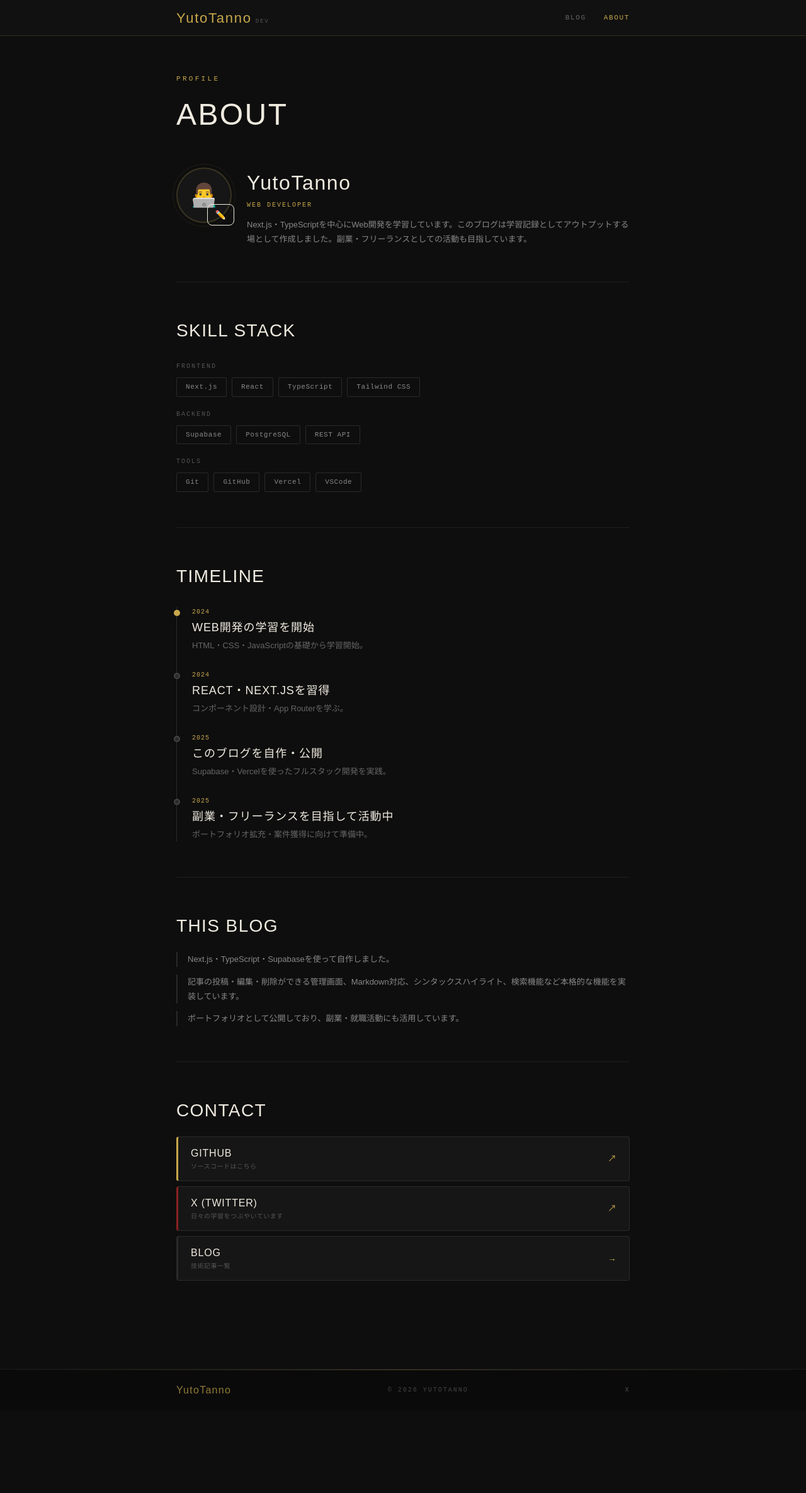
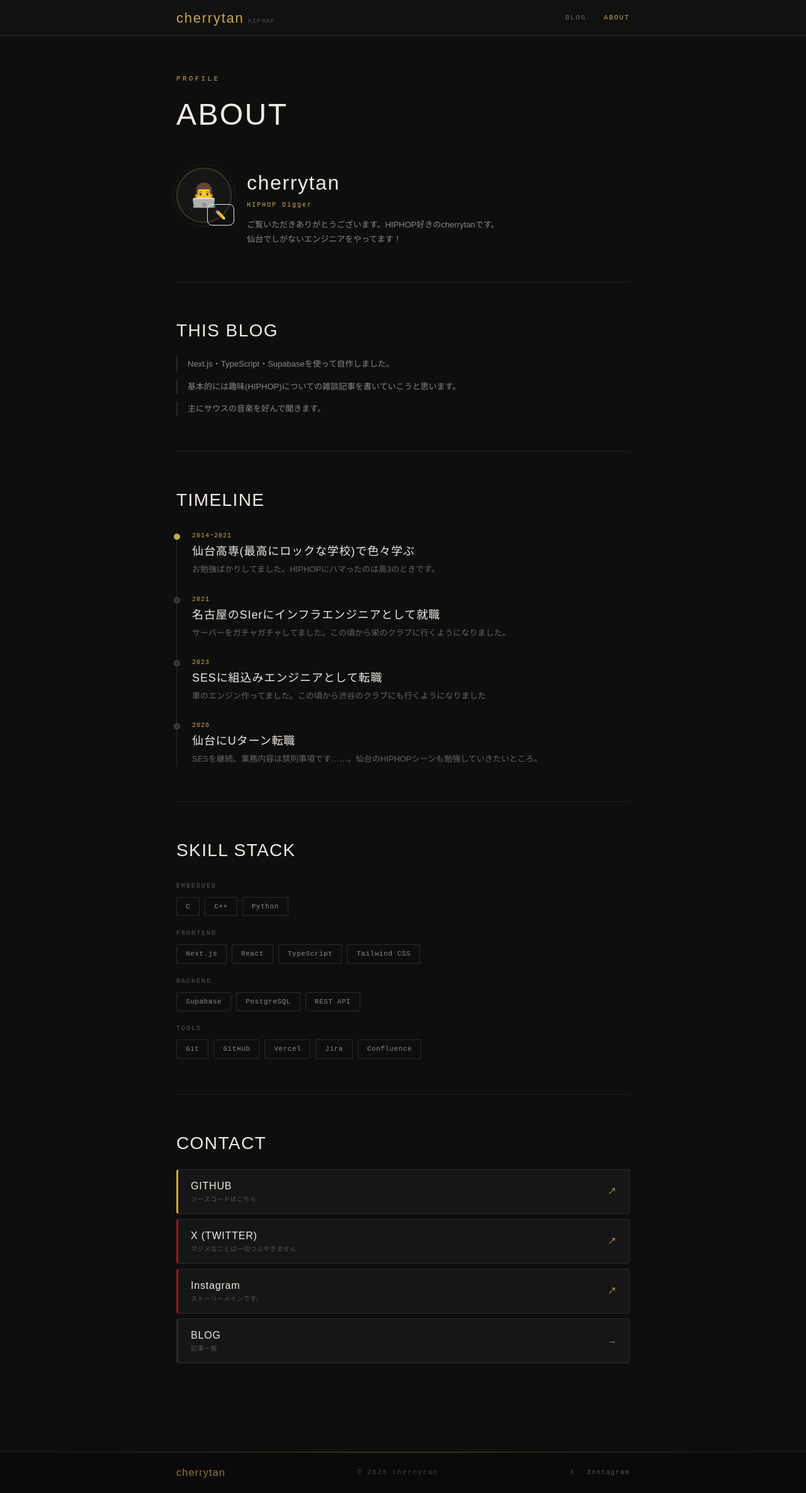
Before and after one commit to YutoTanno/my-blog, a Next.js app: page /about in a window 1280 px wide. Shown: the whole page at 63% size. Before the commit the page ends 2239 px from the top, so only its background shows below. Built offline with nearby package versions, Linux system fonts and the light colour scheme; no server answers.

Commit message:
chore: 微修正

```diff
--- a/app/about/AboutClient.tsx
+++ b/app/about/AboutClient.tsx
@@ -27,16 +27,17 @@ export default function AboutClient() {
   }
 
   const skills = [
+    { category: 'EMBEDDED', items: ['C', 'C++', 'Python'] },
     { category: 'FRONTEND', items: ['Next.js', 'React', 'TypeScript', 'Tailwind CSS'] },
     { category: 'BACKEND', items: ['Supabase', 'PostgreSQL', 'REST API'] },
-    { category: 'TOOLS', items: ['Git', 'GitHub', 'Vercel', 'VSCode'] },
+    { category: 'TOOLS', items: ['Git', 'GitHub', 'Vercel', 'Jira', 'Confluence'] },
   ]
 
   const timeline = [
-    { year: '2024', title: 'WEB開発の学習を開始', description: 'HTML・CSS・JavaScriptの基礎から学習開始。' },
-    { year: '2024', title: 'REACT・NEXT.JSを習得', description: 'コンポーネント設計・App Routerを学ぶ。' },
-    { year: '2025', title: 'このブログを自作・公開', description: 'Supabase・Vercelを使ったフルスタック開発を実践。' },
-    { year: '2025', title: '副業・フリーランスを目指して活動中', description: 'ポートフォリオ拡充・案件獲得に向けて準備中。' },
+    { year: '2014~2021', title: '仙台高専(最高にロックな学校)で色々学ぶ', description: 'お勉強ばかりしてました。HIPHOPにハマったのは高3のときです。' },
+    { year: '2021', title: '名古屋のSIerにインフラエンジニアとして就職', description: 'サーバーをガチャガチャしてました。この頃から栄のクラブに行くようになりました。' },
+    { year: '2023', title: 'SESに組込みエンジニアとして転職', description: '車のエンジン作ってました。この頃から渋谷のクラブにも行くようになりました' },
+    { year: '2026', title: '仙台にUターン転職', description: 'SESを継続。業務内容は禁則事項です……。仙台のHIPHOPシーンも勉強していきたいところ。' },
   ]
 
   return (
@@ -84,11 +85,51 @@ export default function AboutClient() {
             </div>
 
             <div>
-              <h2 style={{ fontFamily: '"Bebas Neue", sans-serif', fontSize: '32px', color: '#F0EBE0', letterSpacing: '0.05em', marginBottom: '4px' }}>YutoTanno</h2>
-              <p style={{ fontFamily: '"IBM Plex Mono", monospace', fontSize: '10px', color: '#C9A84C', letterSpacing: '0.2em', marginBottom: '12px' }}>WEB DEVELOPER</p>
-              <p style={{ fontSize: '13px', color: '#888', lineHeight: 1.8 }}>Next.js・TypeScriptを中心にWeb開発を学習しています。このブログは学習記録としてアウトプットする場として作成しました。副業・フリーランスとしての活動も目指しています。</p>
+              <h2 style={{ fontFamily: '"Bebas Neue", sans-serif', fontSize: '32px', color: '#F0EBE0', letterSpacing: '0.05em', marginBottom: '4px' }}>cherrytan</h2>
+              <p style={{ fontFamily: '"IBM Plex Mono", monospace', fontSize: '10px', color: '#C9A84C', letterSpacing: '0.2em', marginBottom: '12px' }}>HIPHOP Digger</p>
+              <p style={{ fontSize: '13px', color: '#888', lineHeight: 1.8 }}>
+                ご覧いただきありがとうございます。HIPHOP好きのcherrytanです。<br></br>仙台でしがないエンジニアをやってます！
+              </p>
             </div>
           </div>
+        </div>
+      </section>
+
+      {/* このブログについて */}
+      <section style={{ marginBottom: '56px', paddingBottom: '56px', borderBottom: '1px solid #1e1e1e' }}>
+        <h2 style={{ fontFamily: '"Bebas Neue", sans-serif', fontSize: '28px', color: '#F0EBE0', letterSpacing: '0.05em', marginBottom: '20px' }}>THIS BLOG</h2>
+        <div style={{ display: 'flex', flexDirection: 'column', gap: '12px' }}>
+          {['Next.js・TypeScript・Supabaseを使って自作しました。', '基本的には趣味(HIPHOP)についての雑談記事を書いていこうと思います。', '主にサウスの音楽を好んで聞きます。'].map((text, i) => (
+            <p key={i} style={{ fontSize: '13px', color: '#888', lineHeight: 1.8, paddingLeft: '16px', borderLeft: '2px solid #2a2a2a' }}>
+              {text}
+            </p>
+          ))}
+        </div>
+      </section>
+
+      {/* タイムライン */}
+      <section style={{ marginBottom: '56px', paddingBottom: '56px', borderBottom: '1px solid #1e1e1e' }}>
+        <h2 style={{ fontFamily: '"Bebas Neue", sans-serif', fontSize: '28px', color: '#F0EBE0', letterSpacing: '0.05em', marginBottom: '28px' }}>TIMELINE</h2>
+        <div style={{ borderLeft: '1px solid #2a2a2a', paddingLeft: '24px', display: 'flex', flexDirection: 'column', gap: '28px' }}>
+          {timeline.map((item, index) => (
+            <div key={index} style={{ position: 'relative' }}>
+              <div
+                style={{
+                  position: 'absolute',
+                  left: '-29px',
+                  top: '4px',
+                  width: '10px',
+                  height: '10px',
+                  borderRadius: '50%',
+                  background: index === 0 ? '#C9A84C' : '#2a2a2a',
+                  border: `2px solid ${index === 0 ? '#C9A84C' : '#444'}`,
+                }}
+              />
+              <p style={{ fontFamily: '"IBM Plex Mono", monospace', fontSize: '10px', color: '#C9A84C', letterSpacing: '0.1em', marginBottom: '4px' }}>{item.year}</p>
+              <h3 style={{ fontFamily: '"Bebas Neue", sans-serif', fontSize: '18px', color: '#F0EBE0', letterSpacing: '0.05em', marginBottom: '4px' }}>{item.title}</h3>
+              <p style={{ fontSize: '13px', color: '#666', lineHeight: 1.7 }}>{item.description}</p>
+            </div>
+          ))}
         </div>
       </section>
 
@@ -121,44 +162,6 @@ export default function AboutClient() {
         </div>
       </section>
 
-      {/* タイムライン */}
-      <section style={{ marginBottom: '56px', paddingBottom: '56px', borderBottom: '1px solid #1e1e1e' }}>
-        <h2 style={{ fontFamily: '"Bebas Neue", sans-serif', fontSize: '28px', color: '#F0EBE0', letterSpacing: '0.05em', marginBottom: '28px' }}>TIMELINE</h2>
-        <div style={{ borderLeft: '1px solid #2a2a2a', paddingLeft: '24px', display: 'flex', flexDirection: 'column', gap: '28px' }}>
-          {timeline.map((item, index) => (
-            <div key={index} style={{ position: 'relative' }}>
-              <div
-                style={{
-                  position: 'absolute',
-                  left: '-29px',
-                  top: '4px',
-                  width: '10px',
-                  height: '10px',
-                  borderRadius: '50%',
-                  background: index === 0 ? '#C9A84C' : '#2a2a2a',
-                  border: `2px solid ${index === 0 ? '#C9A84C' : '#444'}`,
-                }}
-              />
-              <p style={{ fontFamily: '"IBM Plex Mono", monospace', fontSize: '10px', color: '#C9A84C', letterSpacing: '0.1em', marginBottom: '4px' }}>{item.year}</p>
-              <h3 style={{ fontFamily: '"Bebas Neue", sans-serif', fontSize: '18px', color: '#F0EBE0', letterSpacing: '0.05em', marginBottom: '4px' }}>{item.title}</h3>
-              <p style={{ fontSize: '13px', color: '#666', lineHeight: 1.7 }}>{item.description}</p>
-            </div>
-          ))}
-        </div>
-      </section>
-
-      {/* このブログについて */}
-      <section style={{ marginBottom: '56px', paddingBottom: '56px', borderBottom: '1px solid #1e1e1e' }}>
-        <h2 style={{ fontFamily: '"Bebas Neue", sans-serif', fontSize: '28px', color: '#F0EBE0', letterSpacing: '0.05em', marginBottom: '20px' }}>THIS BLOG</h2>
-        <div style={{ display: 'flex', flexDirection: 'column', gap: '12px' }}>
-          {['Next.js・TypeScript・Supabaseを使って自作しました。', '記事の投稿・編集・削除ができる管理画面、Markdown対応、シンタックスハイライト、検索機能など本格的な機能を実装しています。', 'ポートフォリオとして公開しており、副業・就職活動にも活用しています。'].map((text, i) => (
-            <p key={i} style={{ fontSize: '13px', color: '#888', lineHeight: 1.8, paddingLeft: '16px', borderLeft: '2px solid #2a2a2a' }}>
-              {text}
-            </p>
-          ))}
-        </div>
-      </section>
-
       {/* Contact */}
       <section>
         <h2 style={{ fontFamily: '"Bebas Neue", sans-serif', fontSize: '28px', color: '#F0EBE0', letterSpacing: '0.05em', marginBottom: '20px' }}>CONTACT</h2>
@@ -185,7 +188,7 @@ export default function AboutClient() {
             <span style={{ color: '#C9A84C', fontSize: '14px' }}>↗</span>
           </a>
           <a
-            href="https://twitter.com/"
+            href="https://x.com/tanto_09/"
             target="_blank"
             rel="noopener noreferrer"
             style={{
@@ -201,7 +204,28 @@ export default function AboutClient() {
             }}>
             <div>
               <p style={{ fontFamily: '"Bebas Neue", sans-serif', fontSize: '16px', color: '#F0EBE0', letterSpacing: '0.05em', margin: '0 0 2px' }}>X (TWITTER)</p>
-              <p style={{ fontFamily: '"IBM Plex Mono", monospace', fontSize: '10px', color: '#555', letterSpacing: '0.05em', margin: 0 }}>日々の学習をつぶやいています</p>
+              <p style={{ fontFamily: '"IBM Plex Mono", monospace', fontSize: '10px', color: '#555', letterSpacing: '0.05em', margin: 0 }}>マジメなことは一切つぶやきません</p>
+            </div>
+            <span style={{ color: '#C9A84C', fontSize: '14px' }}>↗</span>
+          </a>
+          <a
+            href="https://www.instagram.com/cherrytan_1009/?hl=ja"
+            target="_blank"
+            rel="noopener noreferrer"
+            style={{
+              display: 'flex',
+              alignItems: 'center',
+              justifyContent: 'space-between',
+              background: '#161616',
+              border: '1px solid #2a2a2a',
+              borderLeft: '3px solid #8B2020',
+              borderRadius: '4px',
+              padding: '14px 20px',
+              textDecoration: 'none',
+            }}>
+            <div>
+              <p style={{ fontFamily: '"Bebas Neue", sans-serif', fontSize: '16px', color: '#F0EBE0', letterSpacing: '0.05em', margin: '0 0 2px' }}>Instagram</p>
+              <p style={{ fontFamily: '"IBM Plex Mono", monospace', fontSize: '10px', color: '#555', letterSpacing: '0.05em', margin: 0 }}>ストーリーメインです。</p>
             </div>
             <span style={{ color: '#C9A84C', fontSize: '14px' }}>↗</span>
           </a>
@@ -220,7 +244,7 @@ export default function AboutClient() {
             }}>
             <div>
               <p style={{ fontFamily: '"Bebas Neue", sans-serif', fontSize: '16px', color: '#F0EBE0', letterSpacing: '0.05em', margin: '0 0 2px' }}>BLOG</p>
-              <p style={{ fontFamily: '"IBM Plex Mono", monospace', fontSize: '10px', color: '#555', letterSpacing: '0.05em', margin: 0 }}>技術記事一覧</p>
+              <p style={{ fontFamily: '"IBM Plex Mono", monospace', fontSize: '10px', color: '#555', letterSpacing: '0.05em', margin: 0 }}>記事一覧</p>
             </div>
             <span style={{ color: '#C9A84C', fontSize: '14px' }}>→</span>
           </Link>
--- a/app/components/Footer.tsx
+++ b/app/components/Footer.tsx
@@ -6,12 +6,15 @@ export default function Footer() {
       <div style={{ height: '1px', background: 'linear-gradient(90deg, transparent, #C9A84C55, transparent)' }} />
       <div style={{ maxWidth: '768px', margin: '0 auto', padding: '20px 24px', display: 'flex', alignItems: 'center', justifyContent: 'space-between' }}>
         <Link href="/" style={{ fontFamily: '"Bebas Neue", sans-serif', fontSize: '16px', color: '#C9A84C', letterSpacing: '0.08em', textDecoration: 'none', opacity: 0.7 }}>
-          YutoTanno
+          cherrytan
         </Link>
-        <p style={{ fontFamily: '"IBM Plex Mono", monospace', fontSize: '10px', color: '#444', letterSpacing: '0.2em', margin: 0 }}>© 2026 YUTOTANNO</p>
+        <p style={{ fontFamily: '"IBM Plex Mono", monospace', fontSize: '10px', color: '#444', letterSpacing: '0.2em', margin: 0 }}>© 2026 cherrytan</p>
         <div style={{ display: 'flex', gap: '20px' }}>
-          <a href="https://twitter.com/" target="_blank" rel="noopener noreferrer" style={{ fontFamily: '"IBM Plex Mono", monospace', fontSize: '10px', color: '#555', letterSpacing: '0.15em', textDecoration: 'none' }}>
+          <a href="https://x.com/tanto_09/" target="_blank" rel="noopener noreferrer" style={{ fontFamily: '"IBM Plex Mono", monospace', fontSize: '10px', color: '#555', letterSpacing: '0.15em', textDecoration: 'none' }}>
             X
+          </a>
+          <a href="https://www.instagram.com/cherrytan_1009/?hl=ja/" target="_blank" rel="noopener noreferrer" style={{ fontFamily: '"IBM Plex Mono", monospace', fontSize: '10px', color: '#555', letterSpacing: '0.15em', textDecoration: 'none' }}>
+            Instagram
           </a>
         </div>
       </div>
--- a/app/components/Header.tsx
+++ b/app/components/Header.tsx
@@ -18,8 +18,8 @@ export default function Header() {
     <header style={{ background: '#111', borderBottom: '1px solid #C9A84C33', position: 'sticky', top: 0, zIndex: 50 }}>
       <div style={{ maxWidth: '768px', margin: '0 auto', padding: '0 24px', height: '56px', display: 'flex', alignItems: 'center', justifyContent: 'space-between' }}>
         <Link href="/" style={{ display: 'flex', alignItems: 'baseline', gap: '6px', textDecoration: 'none' }}>
-          <span style={{ fontFamily: '"Bebas Neue", sans-serif', fontSize: '22px', color: '#C9A84C', letterSpacing: '0.08em' }}>YutoTanno</span>
-          <span style={{ fontFamily: '"IBM Plex Mono", monospace', fontSize: '9px', color: '#555', letterSpacing: '0.2em' }}>DEV</span>
+          <span style={{ fontFamily: '"Bebas Neue", sans-serif', fontSize: '22px', color: '#C9A84C', letterSpacing: '0.08em' }}>cherrytan</span>
+          <span style={{ fontFamily: '"IBM Plex Mono", monospace', fontSize: '9px', color: '#555', letterSpacing: '0.2em' }}>HIPHOP</span>
         </Link>
         <nav style={{ display: 'flex', gap: '28px', alignItems: 'center' }}>
           <Link href="/blog" style={linkStyle('/blog')}>
--- a/app/layout.tsx
+++ b/app/layout.tsx
@@ -5,21 +5,21 @@ import Footer from './components/Footer'
 import RecordLoader from './components/RecordLoader'
 
 export const metadata: Metadata = {
-  title: { default: 'YutoTanno | Dev Blog', template: '%s | YutoTanno' },
-  description: 'Next.js・TypeScriptの学習記録。Web開発の学習過程をアウトプットしています。',
+  title: { default: 'cherrytan | Dev Blog', template: '%s | cherrytan' },
+  description: 'HIPHOPについての雑談記事を書いていきます。',
   metadataBase: new URL('https://my-blog-brown-nu.vercel.app'),
   openGraph: {
-    title: 'YutoTanno | Dev Blog',
-    description: 'Next.js・TypeScriptの学習記録。Web開発の学習過程をアウトプットしています。',
+    title: 'cherrytan | Dev Blog',
+    description: 'HIPHOPについての雑談記事を書いていきます。',
     url: 'https://my-blog-brown-nu.vercel.app',
-    siteName: 'YutoTanno',
+    siteName: 'cherrytan',
     locale: 'ja_JP',
     type: 'website',
   },
   twitter: {
     card: 'summary',
-    title: 'YutoTanno | Dev Blog',
-    description: 'Next.js・TypeScriptの学習記録。Web開発の学習過程をアウトプットしています。',
+    title: 'cherrytan | HIPHOP Blog',
+    description: 'HIPHOPについての雑談記事を書いていきます。',
   },
 }
 
--- a/app/page.tsx
+++ b/app/page.tsx
@@ -63,30 +63,17 @@ export default async function Home() {
           }}
         />
 
-        <div style={{ maxWidth: '768px', margin: '0 auto', padding: '80px 24px 80px' }}>
-          <p
-            style={{
-              fontFamily: '"IBM Plex Mono", monospace',
-              fontSize: '11px',
-              color: '#C9A84C',
-              letterSpacing: '0.3em',
-              marginBottom: '20px',
-            }}>
-            WEB DEVELOPER
-          </p>
+        <div style={{ maxWidth: '800px', margin: '0 auto', padding: '80px 24px 80px' }}>
           <h1
             style={{
               fontFamily: '"Bebas Neue", sans-serif',
               fontSize: 'clamp(52px, 10vw, 80px)',
-              color: '#F0EBE0',
+              color: '#C9A84C',
               letterSpacing: '0.05em',
               lineHeight: 1,
               marginBottom: '24px',
             }}>
-            NEXT.JS &<br />
-            TYPESCRIPT
-            <br />
-            <span style={{ color: '#C9A84C' }}>学習記録</span>
+            HIPHOP雑談ブログ
           </h1>
           <p
             style={{
@@ -96,9 +83,7 @@ export default async function Home() {
               marginBottom: '40px',
               maxWidth: '400px',
             }}>
-            Web開発の学習過程をアウトプットしています。
-            <br />
-            副業・ポートフォリオとして公開中。
+            新譜やアングラについての感想・雑談記事を書きます。
           </p>
           <div style={{ display: 'flex', gap: '12px', flexWrap: 'wrap' }}>
             <Link
@@ -114,7 +99,7 @@ export default async function Home() {
                 textDecoration: 'none',
                 fontWeight: 500,
               }}>
-              LATEST DROPS →
+              記事一覧 →
             </Link>
           </div>
         </div>
@@ -191,60 +176,6 @@ export default async function Home() {
           </div>
         </div>
       </section>
-
-      {/* スキルスタック */}
-      <section>
-        <div style={{ maxWidth: '768px', margin: '0 auto', padding: '60px 24px' }}>
-          <h2
-            style={{
-              fontFamily: '"Bebas Neue", sans-serif',
-              fontSize: '28px',
-              color: '#F0EBE0',
-              letterSpacing: '0.05em',
-              marginBottom: '32px',
-            }}>
-            SKILL STACK
-          </h2>
-          <div style={{ display: 'grid', gridTemplateColumns: 'repeat(auto-fit, minmax(140px, 1fr))', gap: '12px' }}>
-            {[
-              { name: 'Next.js', sub: 'App Router' },
-              { name: 'TypeScript', sub: 'Strict mode' },
-              { name: 'Supabase', sub: 'DB & Auth' },
-              { name: 'Tailwind CSS', sub: 'v4' },
-            ].map((skill) => (
-              <div
-                key={skill.name}
-                style={{
-                  background: '#161616',
-                  border: '1px solid #2a2a2a',
-                  borderRadius: '4px',
-                  padding: '16px',
-                }}>
-                <p
-                  style={{
-                    fontFamily: '"Bebas Neue", sans-serif',
-                    fontSize: '18px',
-                    color: '#F0EBE0',
-                    letterSpacing: '0.05em',
-                    margin: '0 0 4px',
-                  }}>
-                  {skill.name}
-                </p>
-                <p
-                  style={{
-                    fontFamily: '"IBM Plex Mono", monospace',
-                    fontSize: '10px',
-                    color: '#555',
-                    letterSpacing: '0.1em',
-                    margin: 0,
-                  }}>
-                  {skill.sub}
-                </p>
-              </div>
-            ))}
-          </div>
-        </div>
-      </section>
     </main>
   )
 }
--- a/package.json
+++ b/package.json
@@ -18,7 +18,8 @@
     "react": "19.2.4",
     "react-dom": "19.2.4",
     "react-markdown": "^10.1.0",
-    "react-syntax-highlighter": "^16.1.1"
+    "react-syntax-highlighter": "^16.1.1",
+    "rehype-raw": "^7.0.0"
   },
   "devDependencies": {
     "@tailwindcss/postcss": "^4",
```
Also changed, not shown: app/about/metadata.ts (+4 -4 lines), app/blog/[slug]/page.tsx (+6 -4 lines), 1 other file (tests, documents, lock files or other folders).
